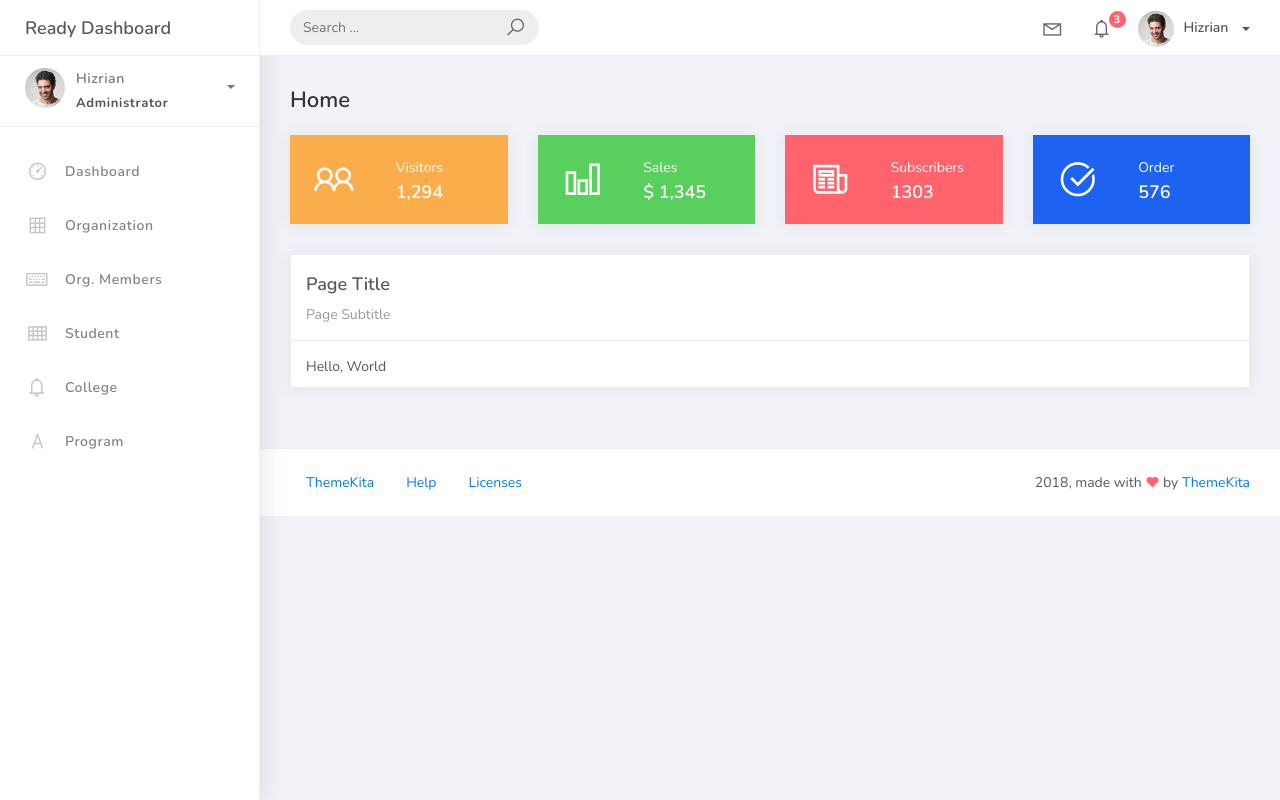
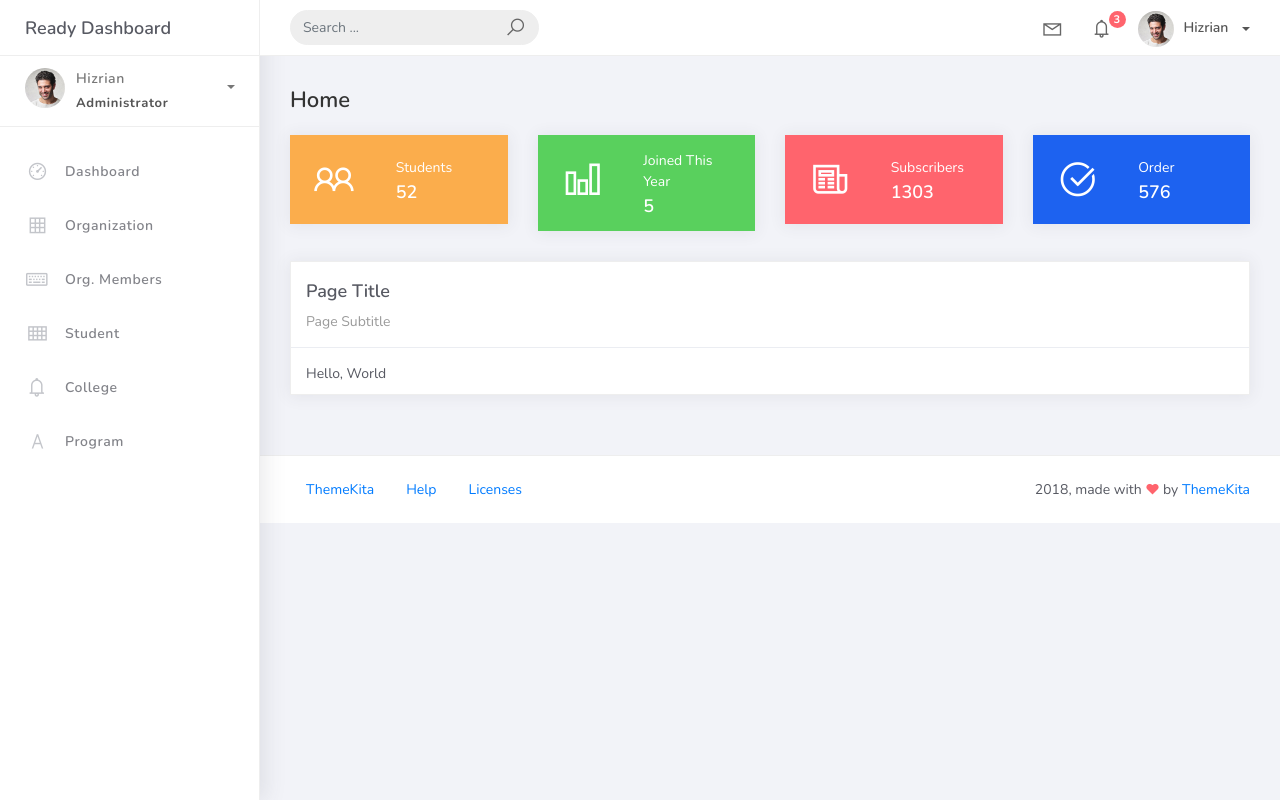
Before and after one commit to nyfastra/PSUSphere, a Django app: page / in a window 1280 px wide. Run offline with Django 4.2, Linux system fonts and the light colour scheme; data comes from the database, SQL or seed files in the repository; both versions use the stored data as it was after the commit; some libraries are stand-ins or nearby versions.

Commit message:
search feature, dashboard, & sorting

```diff
--- a/projectsite/studentorg/views.py
+++ b/projectsite/studentorg/views.py
@@ -11,16 +11,39 @@ from studentorg.forms import (
 )
 from django.urls import reverse_lazy
 
+from django.utils import timezone
+
 class HomePageView(ListView):
     model = Organization
     context_object_name = 'home'
     template_name = "home.html"
+
+    def get_context_data(self, **kwargs):
+
+        context = super().get_context_data(**kwargs)
+        context["total_students"] = Student.objects.count()
+
+        today = timezone.now().date()
+        count = (
+            OrgMember.objects.filter(
+                date_joined__year=today.year
+            )
+            .values("student")
+            .distinct()
+            .count()
+        )
+
+        context["students_joined_this_year"] = count
+        return context
+
+from django.db.models import Q
 
 class OrganizationList(ListView):
     model = Organization
     context_object_name = 'organization'
     template_name = 'org_list.html'
     paginate_by = 5
+    ordering = ["college__college_name","name"]
 
     def get_queryset(self):
         qs = super().get_queryset()
@@ -125,6 +148,13 @@ class ProgramList(ListView):
     template_name = 'program_list.html'
     paginate_by = 5
 
+    def get_ordering(self):
+        allowed = ["prog_name", "college__college_name"]
+        sort_by = self.request.GET.get("sort_by")
+        if sort_by in allowed:
+            return sort_by
+        return "prog_name"
+
 class ProgramCreateView(CreateView):
     model = Program
     form_class = ProgramForm
--- a/projectsite/templates/home.html
+++ b/projectsite/templates/home.html
@@ -17,8 +17,8 @@
                           </div>
                           <div class="col-7 d-flex align-items-center">
                               <div class="numbers">
-                                  <p class="card-category">Visitors</p>
-                                  <h4 class="card-title">1,294</h4>
+                                  <p class="card-category">Students</p>
+                                  <h4 class="card-title">{{total_students}}</h4>
                               </div>
                           </div>
                       </div>
@@ -36,8 +36,8 @@
                           </div>
                           <div class="col-7 d-flex align-items-center">
                               <div class="numbers">
-                                  <p class="card-category">Sales</p>
-                                  <h4 class="card-title">$ 1,345</h4>
+                                  <p class="card-category">Joined This Year</p>
+                                  <h4 class="card-title">{{students_joined_this_year}}</h4>
                               </div>
                           </div>
                       </div>
```
Also changed, not shown: projectsite/templates/program_list.html (+16 -0 lines), projectsite/db.sqlite3, projectsite/templates/base.html (line endings or trailing spaces).
